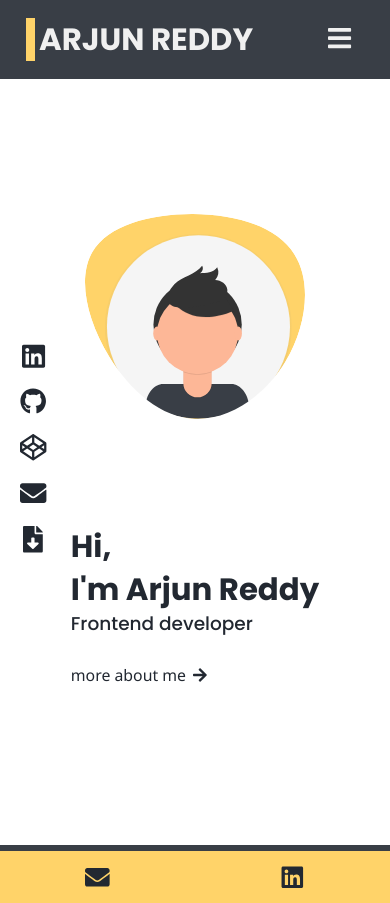
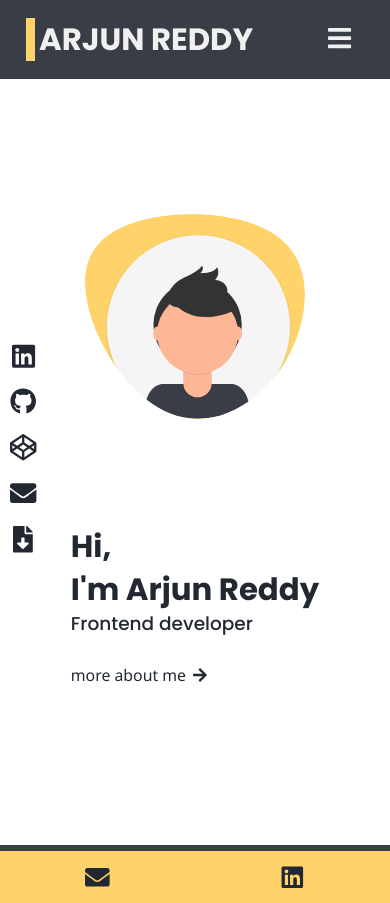
Before and after one commit to arjunreddy-001/personal-portfolio-arjunreddy, a React (Create React App) app: page / in a window 390 px wide. Built offline with nearby package versions, Linux system fonts and the light colour scheme.

Commit message:
style: responsive social links

```diff
--- a/src/components/layout/Layout.module.scss
+++ b/src/components/layout/Layout.module.scss
@@ -14,4 +14,12 @@
   left: 20px;
   top: 40%;
   z-index: 100;
+
+  @media screen and (max-width: 450px) {
+    left: 15px;
+  }
+
+  @media screen and (max-width: 450px) {
+    left: 10px;
+  }
 }
```
